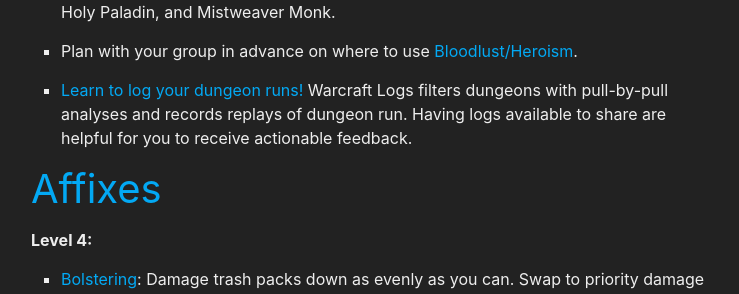
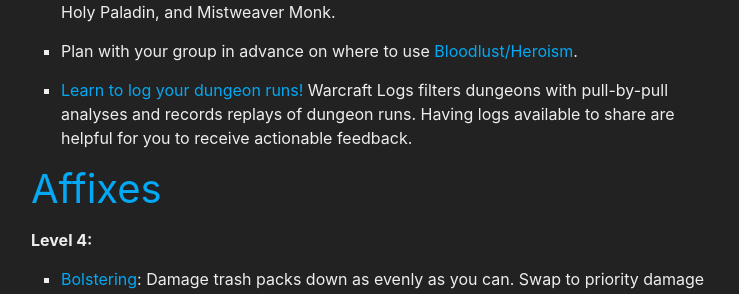
Before and after one commit to stormearthandlava/stormearthandlava.github.io, a Jekyll site: the page built from guide/mythic_plus/mythic_plus.md, in a window 1280 px wide and 900 px high, scrolled down 1458 px. Shown: the part 180-474 px from the top of the window, without its empty margins (269-1008 px from the left). Built offline with Jekyll 4.4.1, drawn with Linux system fonts in a browser that asks for light colours; a script that is not in the unit is left out.

Commit message:
Update mythic_plus.md

```diff
--- a/guide/mythic_plus/mythic_plus.md
+++ b/guide/mythic_plus/mythic_plus.md
@@ -50,7 +50,7 @@
 
 * Plan with your group in advance on where to use {{ site.data.spell.bloodlust }}.
 
-* [Learn to log your dungeon runs!](https://www.warcraftlogs.com/help/start) Warcraft Logs filters dungeons with pull-by-pull analyses and records replays of dungeon run. Having logs available to share are helpful for you to receive actionable feedback.
+* [Learn to log your dungeon runs!](https://www.warcraftlogs.com/help/start) Warcraft Logs filters dungeons with pull-by-pull analyses and records replays of dungeon runs. Having logs available to share are helpful for you to receive actionable feedback.
 
 # Affixes
 
```
